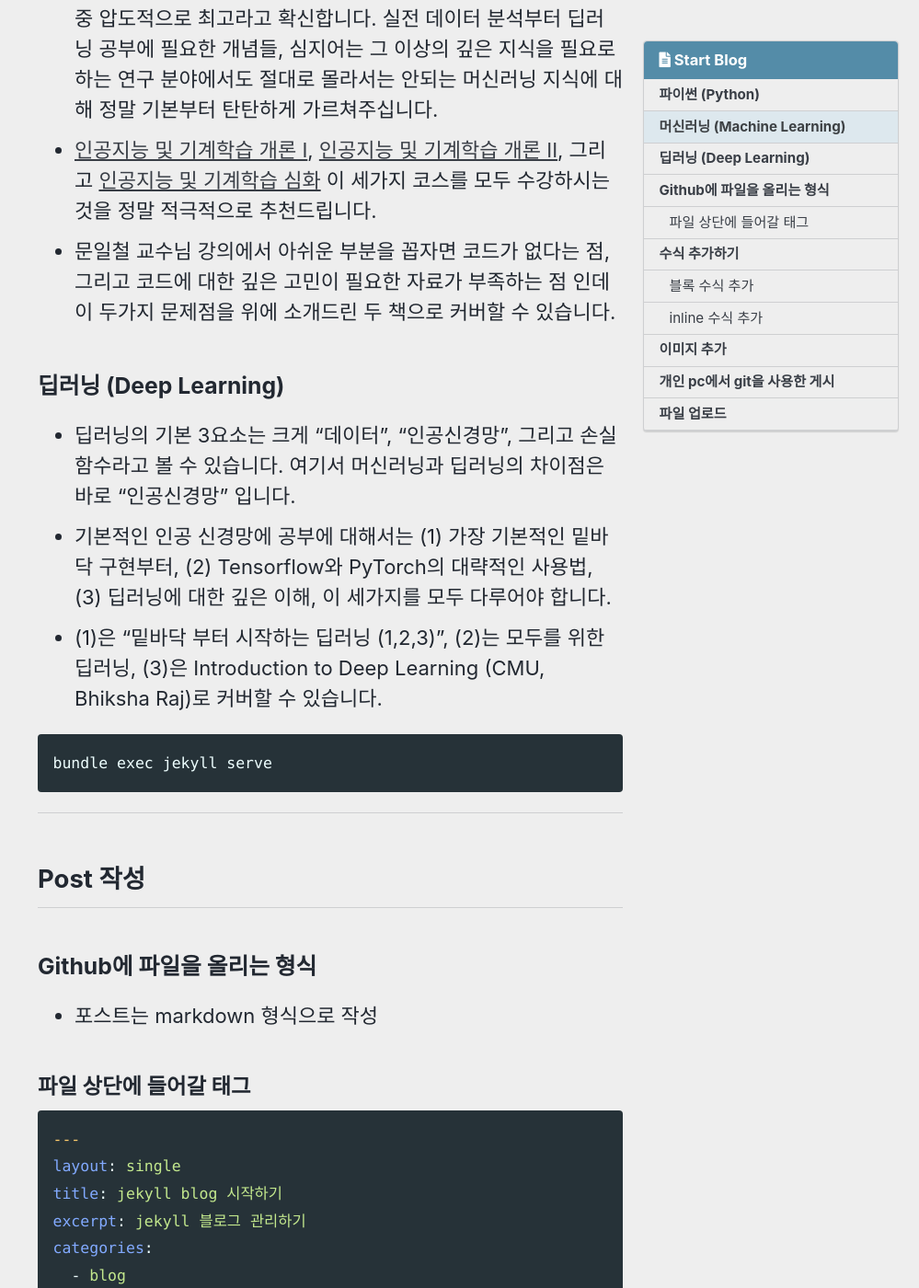
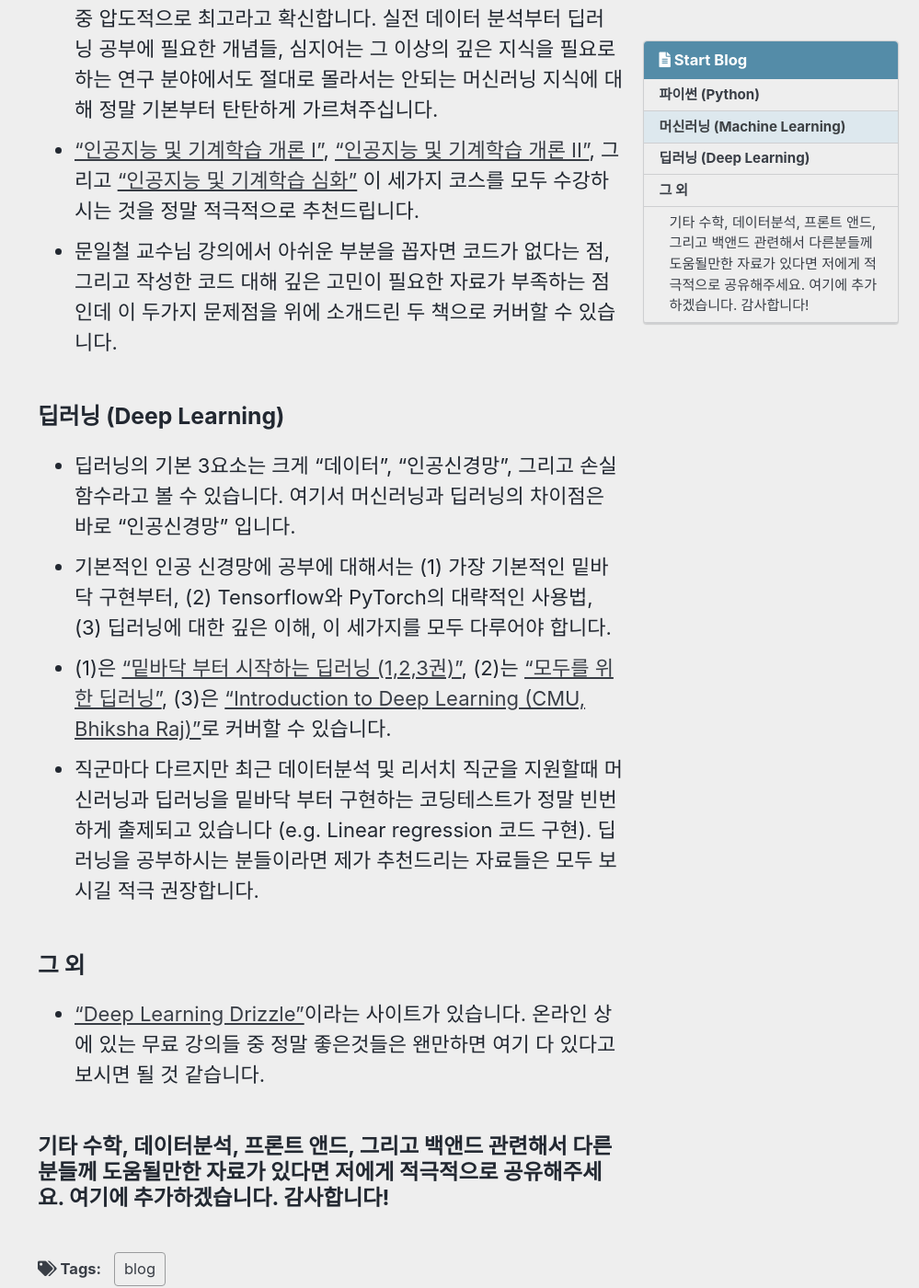
Before and after one commit to TAVEResearch/TAVEResearch.github.io, a Jekyll site: the page built from _posts/2021-08-23-preliminaries.md, in a window 1280 px wide and 1400 px high, scrolled down 718 px. Shown: the whole window at 92% size, without its empty margins (281-1280 px from the left). Built offline with Jekyll 4.4.1, drawn with Linux system fonts in a browser that asks for light colours; cached includes are drawn as plain includes; formulas are drawn with MathJax 3; comment, search, counter and statistics services are not loaded; some of the changed text lies outside the part shown.

Commit message:
Update 2021-08-23-preliminaries.md

````diff
--- a/_posts/2021-08-23-preliminaries.md
+++ b/_posts/2021-08-23-preliminaries.md
@@ -27,107 +27,21 @@ toc_label: "Start Blog"
 
 - ["카이스트 문일철 교수님의 강의들"](https://kooc.kaist.ac.kr/)과 ["머신 러닝 교과서 with 파이썬, 사이킷런, 텐서플로"](https://github.com/gilbutITbook/080223) 라는 책, 그리고 ["데이터 과학자와 데이터 엔지니어를 위한 인터뷰 문답집"](https://jpub.tistory.com/1057) 이라는 책을 추천드립니다.
 - 문일철 교수님의 강의는 제가 봤던 국내 및 해외 머신러닝 강의들 중 압도적으로 최고라고 확신합니다. 실전 데이터 분석부터 딥러닝 공부에 필요한 개념들, 심지어는 그 이상의 깊은 지식을 필요로 하는 연구 분야에서도 절대로 몰라서는 안되는 머신러닝 지식에 대해 정말 기본부터 탄탄하게 가르쳐주십니다.
-- [인공지능 및 기계학습 개론 I](https://kaist.edwith.org/machinelearning1_17), [인공지능 및 기계학습 개론 II](https://kaist.edwith.org/machinelearning2__17), 그리고 [인공지능 및 기계학습 심화](https://kooc.kaist.ac.kr/aiml-adv) 이 세가지 코스를 모두 수강하시는 것을 정말 적극적으로 추천드립니다.
-- 문일철 교수님 강의에서 아쉬운 부분을 꼽자면 코드가 없다는 점, 그리고 코드에 대한 깊은 고민이 필요한 자료가 부족하는 점 인데 이 두가지 문제점을 위에 소개드린 두 책으로 커버할 수 있습니다.
+- ["인공지능 및 기계학습 개론 I"](https://kaist.edwith.org/machinelearning1_17), ["인공지능 및 기계학습 개론 II"](https://kaist.edwith.org/machinelearning2__17), 그리고 ["인공지능 및 기계학습 심화"](https://kooc.kaist.ac.kr/aiml-adv) 이 세가지 코스를 모두 수강하시는 것을 정말 적극적으로 추천드립니다.
+- 문일철 교수님 강의에서 아쉬운 부분을 꼽자면 코드가 없다는 점, 그리고 작성한 코드 대해 깊은 고민이 필요한 자료가 부족하는 점 인데 이 두가지 문제점을 위에 소개드린 두 책으로 커버할 수 있습니다.
 
 
 ### 딥러닝 (Deep Learning)
 
 - 딥러닝의 기본 3요소는 크게 "데이터", "인공신경망", 그리고 손실함수라고 볼 수 있습니다. 여기서 머신러닝과 딥러닝의 차이점은 바로 "인공신경망" 입니다.
 - 기본적인 인공 신경망에 공부에 대해서는 (1) 가장 기본적인 밑바닥 구현부터, (2) Tensorflow와 PyTorch의 대략적인 사용법, (3) 딥러닝에 대한 깊은 이해, 이 세가지를 모두 다루어야 합니다.
-- (1)은 "밑바닥 부터 시작하는 딥러닝 (1,2,3)", (2)는 모두를 위한 딥러닝, (3)은 Introduction to Deep Learning (CMU, Bhiksha Raj)로 커버할 수 있습니다.
+- (1)은 ["밑바닥 부터 시작하는 딥러닝 (1,2,3권)"](https://github.com/WegraLee?tab=repositories), (2)는 ["모두를 위한 딥러닝"](https://deeplearningzerotoall.github.io/season2/), (3)은 ["Introduction to Deep Learning (CMU, Bhiksha Raj)"](http://deeplearning.cs.cmu.edu/F20/index.html)로 커버할 수 있습니다.
+- 직군마다 다르지만 최근 데이터분석 및 리서치 직군을 지원할때 머신러닝과 딥러닝을 밑바닥 부터 구현하는 코딩테스트가 정말 빈번하게 출제되고 있습니다 (e.g. Linear regression 코드 구현). 딥러닝을 공부하시는 분들이라면 제가 추천드리는 자료들은 모두 보시길 적극 권장합니다.
 
 
-```terminal
-bundle exec jekyll serve
-```
+### 그 외
 
----
+- ["Deep Learning Drizzle"](https://deep-learning-drizzle.github.io/)이라는 사이트가 있습니다. 온라인 상에 있는 무료 강의들 중 정말 좋은것들은 왠만하면 여기 다 있다고 보시면 될 것 같습니다.
 
-## Post 작성
 
-### Github에 파일을 올리는 형식
-
-- 포스트는 markdown 형식으로 작성
-
-#### 파일 상단에 들어갈 태그
-
-```markdown
----
-layout: single
-title: jekyll blog 시작하기
-excerpt: jekyll 블로그 관리하기
-categories:
-  - blog
-tag:
-  - blog
-author: Sangwon
-lastmod: 2021-06-25 14:52:00
-sitemap:
-  changefreq: daily
-  priority: 1.0
-comments: true
-toc: true
-toc_sticky: true
-toc_label: "Start Blog"
----
-```
-
-### 수식 추가하기
-
-- 기본적으로 Latex 문법을 따른다. [Latex 기호](https://ko.wikipedia.org/wiki/%EC%9C%84%ED%82%A4%EB%B0%B1%EA%B3%BC:TeX_%EB%AC%B8%EB%B2%95)
-
-#### 블록 수식 추가
-
-$$
-f_x = x^2 + 3
-$$
-
-```markdown
-$$
-f_x = x^2 + 3
-$$
-```
-
-#### inline 수식 추가
-
-- inline mathjax $y_t = {x \over t}$
-
-```
-$y_t = {x \over t}$
-```
-
-### 이미지 추가
-
-```markdown
-![이미지 대체 텍스트](이미지 경로)
-```
-
-## Post 게시
-
-- _markdown 파일 이름은 yyyy-mm-dd-postname.md 형식으로 짓기_
-
-### 개인 pc에서 git을 사용한 게시
-
-- 이 저장소를 clone해서 사용하는 경우 항상 git pull 명령 사용 후 게시
-- 작성한 markdown 파일은 \_posts 폴더에 넣기
-- bundle exec jekyll serve 명령을 이용해 jekyll 컴파일
-- localhost 주소에서 올린 게시글이 잘 올라갔는지 확인
-- 로컬 서버 종료 후 github 저장소에 push
-
-### 파일 업로드
-
-- markdown 파일을 업로드 한 후 관리자에게 알려주기
-
----
-
-## member 추가하기
-
-- \_config.yml 파일에 members에서 추가 가능하다.
-
-```yaml
-People:
-  - name: 이름
-    interests: "관심사"
-    gitblog: "블로그나 github 주소"
-```
+#### 기타 수학, 데이터분석, 프론트 앤드, 그리고 백앤드 관련해서 다른분들께 도움될만한 자료가 있다면 저에게 적극적으로 공유해주세요. 여기에 추가하겠습니다. 감사합니다!
````
